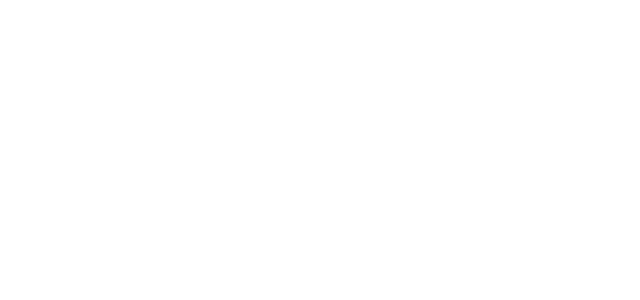
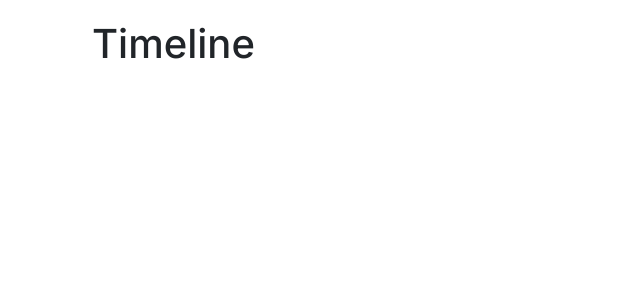
Before and after one commit to Alan-oliveir/CrypTwitter, a Next.js app in the folder dapp/: page /timeline in a window 1280 px wide. Shown: the top 300 px of the page, without its empty margins (0-640 px from the left). Built offline with nearby package versions, Linux system fonts and the light colour scheme.

Commit message:
Create NewTweet.js

```diff
--- a/dapp/src/app/timeline/page.js
+++ b/dapp/src/app/timeline/page.js
@@ -1,6 +1,7 @@
 "use client";
 
 import Head from "next/head";
+import NewTweet from "@/components/NewTweet";
 
 export default function Timeline() {
   return (
@@ -13,7 +14,9 @@
 
       <div className="container">
         <div className="row">
-          <div className="layout"></div>
+          <div className="layout">
+            <NewTweet />
+          </div>
         </div>
       </div>
     </>
--- /dev/null
+++ b/dapp/src/components/NewTweet.js
@@ -0,0 +1,7 @@
+export default function NewTweet() {
+  return (
+    <>
+      <h1>Timeline</h1>
+    </>
+  );
+}
```
